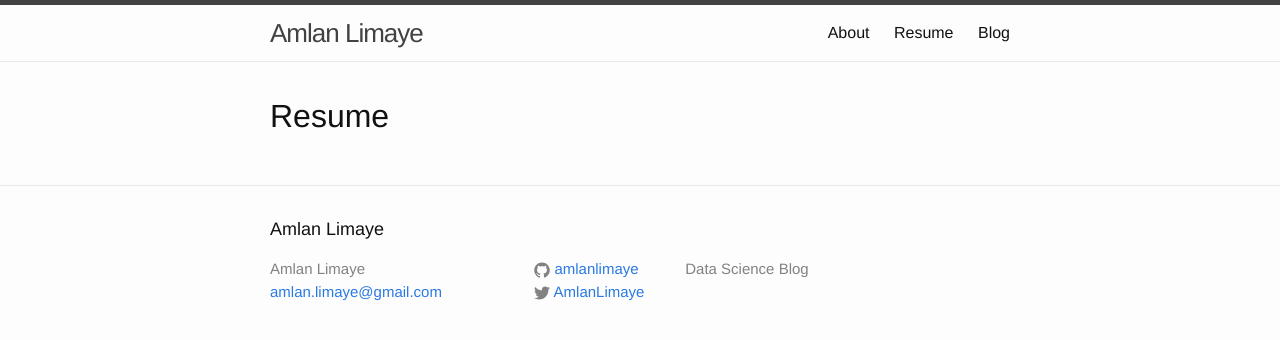
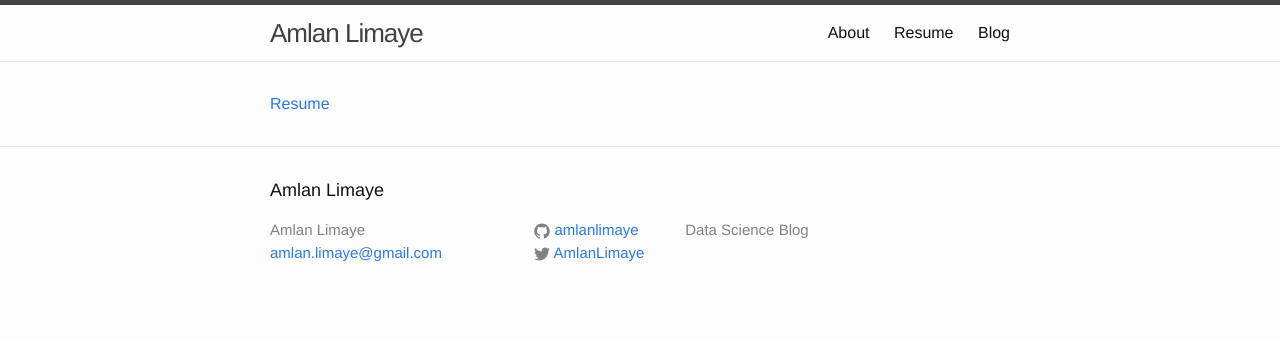
Before and after one commit to amlanlimaye/amlanlimaye.github.io, a Jekyll site: the page built from resume/index.html, in a window 1280 px wide. Shown: the top 340 px of the page. Built offline with Jekyll 4.4.1, drawn with Linux system fonts in a browser that asks for light colours.

Commit message:
Update index.html

```diff
--- a/resume/index.html
+++ b/resume/index.html
@@ -2,4 +2,4 @@
 layout: default
 title: Resume
 ---
-	<h1>{{ page.title }}</h1>
+	<a href="../Amlan_Limaye_Resume_Mar_2017.pdf">{{ page.title }}</a>
```
